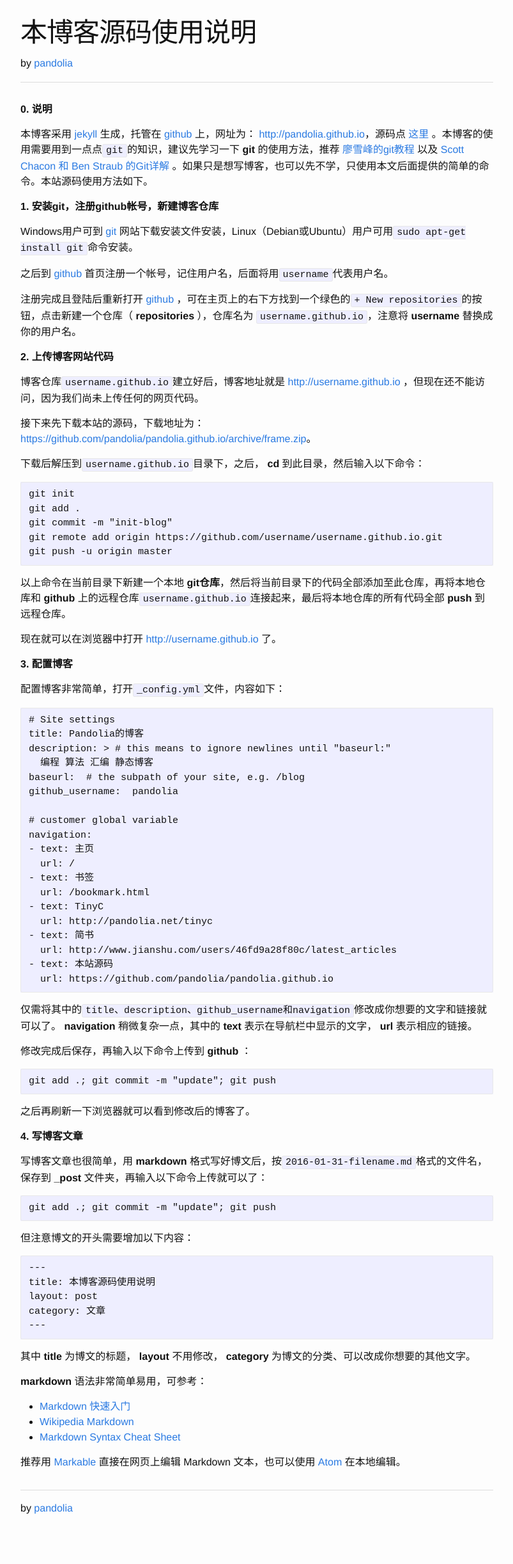
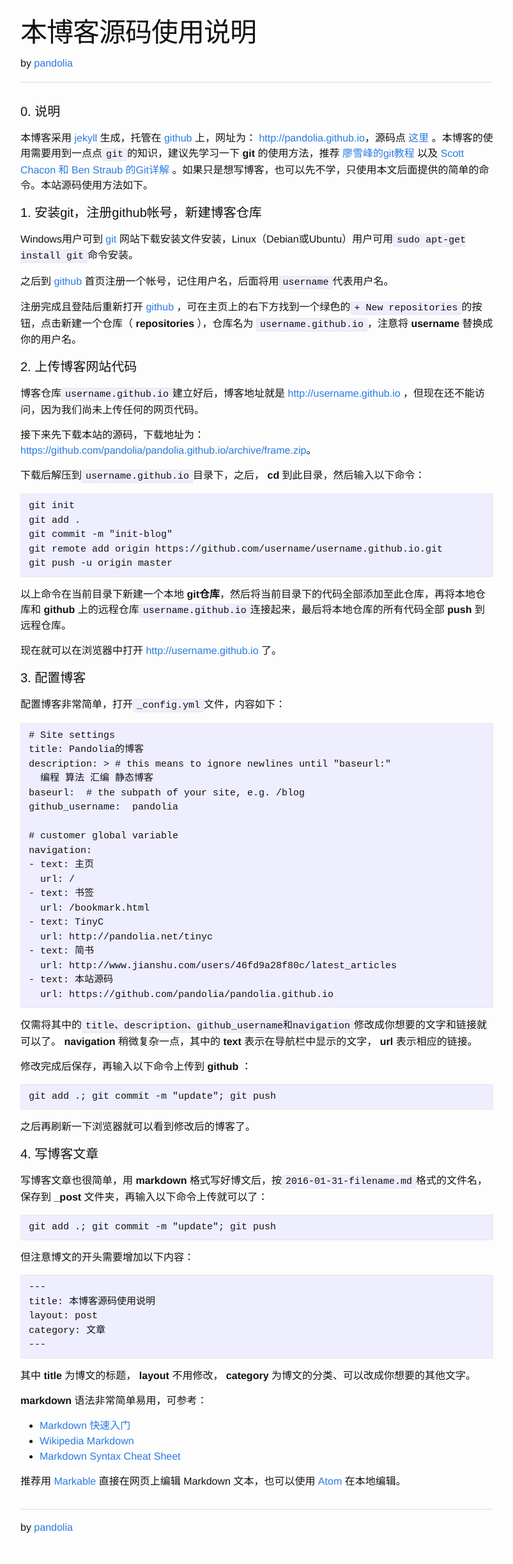
Before and after one commit to pandolia/pandolia.github.io, a Jekyll site: the page built from _posts/2016-01-22-src-usage.md, in a window 1280 px wide. Shown: the whole page at 64% size, without its empty margins (238-1041 px from the left). Built offline with Jekyll 4.4.1, drawn with Linux system fonts in a browser that asks for light colours; before the commit the page ends 2414 px from its top, so only the background shows below that.

```diff
--- a/_posts/2016-01-22-src-usage.md
+++ b/_posts/2016-01-22-src-usage.md
@@ -4,11 +4,11 @@ layout: post
 category: 文章
 ---
 
-**0. 说明**
+#### 0. 说明
 
 本博客采用 [jekyll](http://jekyllrb.com/) 生成，托管在 [github](http://github.com) 上，网址为： <http://pandolia.github.io>，源码点 [这里](https://github.com/pandolia/pandolia.github.io) 。本博客的使用需要用到一点点`git`的知识，建议先学习一下 **git** 的使用方法，推荐 [廖雪峰的git教程](http://www.liaoxuefeng.com/wiki/0013739516305929606dd18361248578c67b8067c8c017b000) 以及 [Scott Chacon 和 Ben Straub 的Git详解](http://git-scm.com/book/zh/v2) 。如果只是想写博客，也可以先不学，只使用本文后面提供的简单的命令。本站源码使用方法如下。
 
-**1. 安装git，注册github帐号，新建博客仓库**
+#### 1. 安装git，注册github帐号，新建博客仓库
 
 Windows用户可到 [git](http://git-scm.com/) 网站下载安装文件安装，Linux（Debian或Ubuntu）用户可用`sudo apt-get install git`命令安装。
 
@@ -16,7 +16,7 @@ Windows用户可到 [git](http://git-scm.com/) 网站下载安装文件安装，
 
 注册完成且登陆后重新打开 [github](http://github.com) ，可在主页上的右下方找到一个绿色的`+ New repositories`的按钮，点击新建一个仓库（  **repositories** ），仓库名为 `username.github.io`，注意将 **username** 替换成你的用户名。
 
-**2. 上传博客网站代码**
+#### 2. 上传博客网站代码
 
 博客仓库`username.github.io`建立好后，博客地址就是 <http://username.github.io> ，但现在还不能访问，因为我们尚未上传任何的网页代码。
 
@@ -34,7 +34,7 @@ Windows用户可到 [git](http://git-scm.com/) 网站下载安装文件安装，
 
 现在就可以在浏览器中打开 <http://username.github.io> 了。
 
-**3. 配置博客**
+#### 3. 配置博客
 
 配置博客非常简单，打开`_config.yml`文件，内容如下：
 
@@ -66,7 +66,7 @@ Windows用户可到 [git](http://git-scm.com/) 网站下载安装文件安装，
 
 之后再刷新一下浏览器就可以看到修改后的博客了。
 
-**4. 写博客文章**
+#### 4. 写博客文章
 
 写博客文章也很简单，用 **markdown** 格式写好博文后，按`2016-01-31-filename.md`格式的文件名，保存到 **_post** 文件夹，再输入以下命令上传就可以了：
 
```
